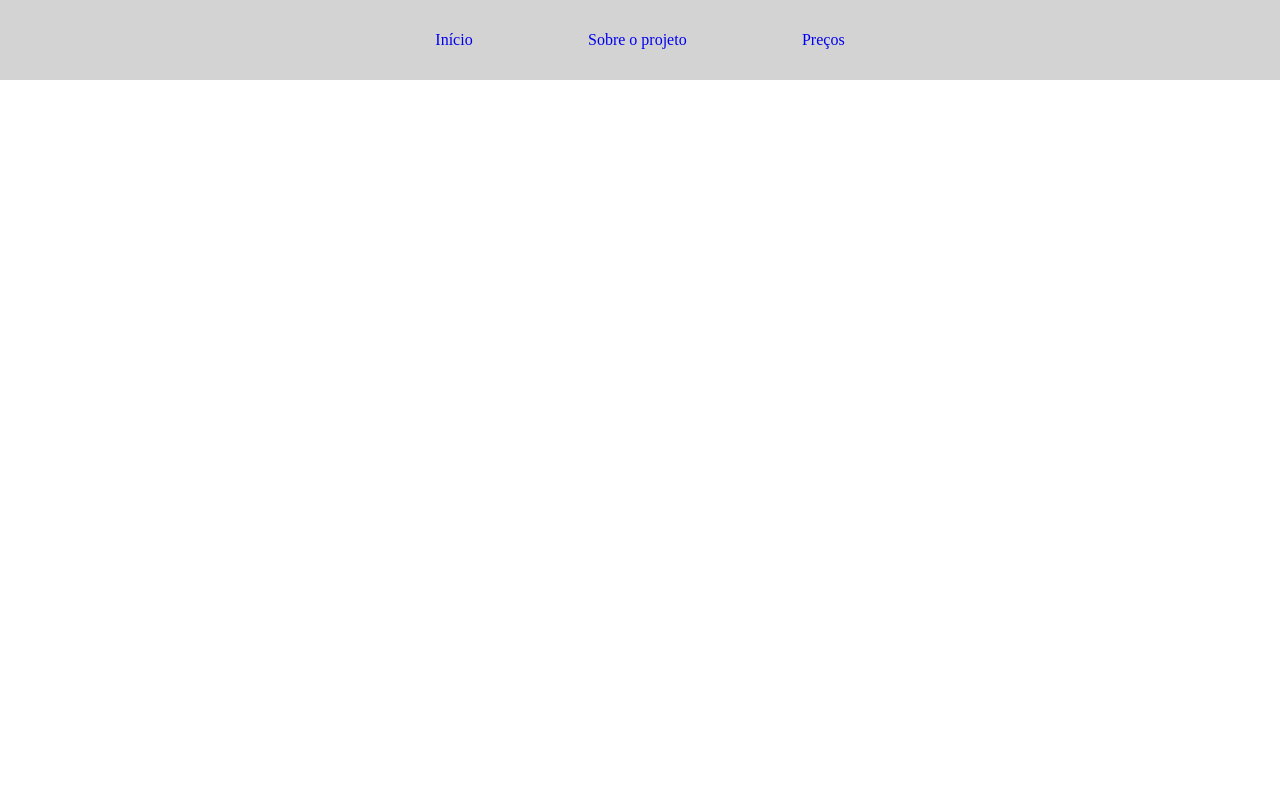
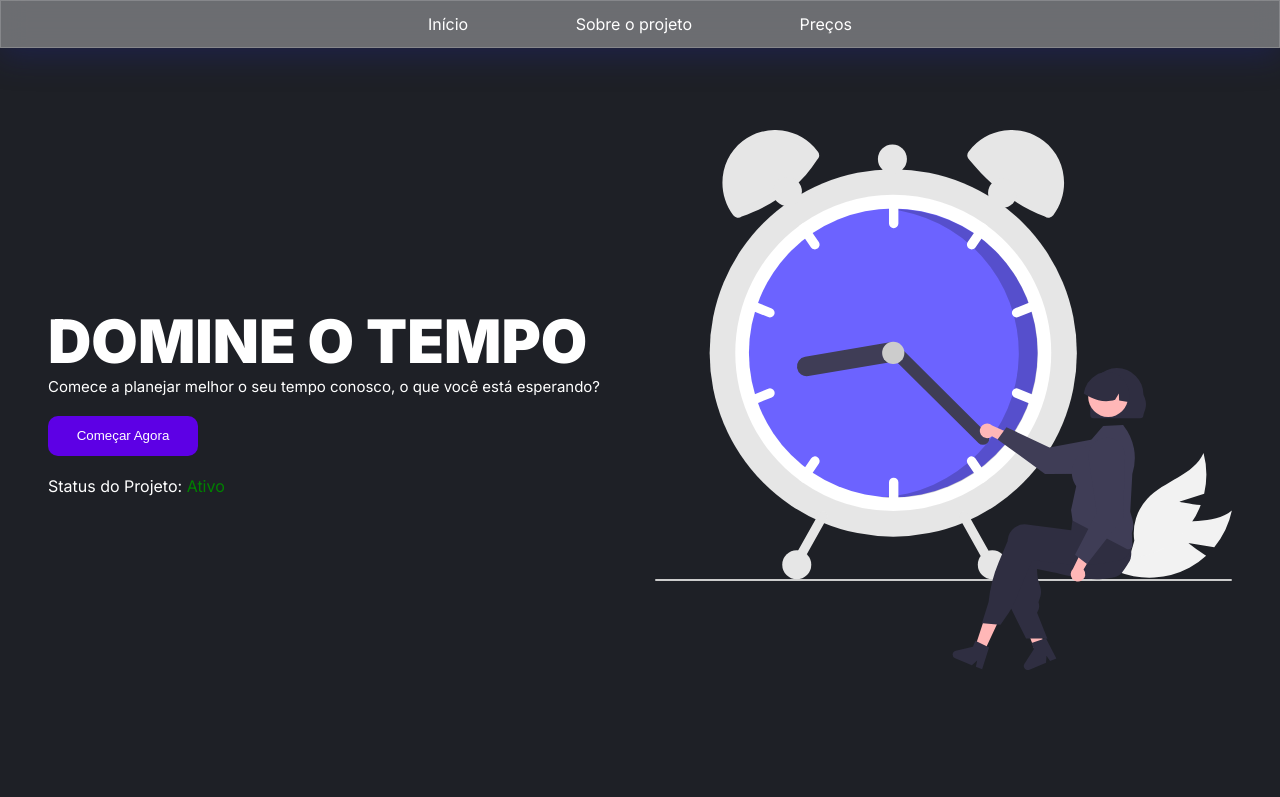
Before and after one commit to sx1n/projeto-integrador, a plain HTML site: page index.html in a window 1280 px wide. Shown: the top 797 px of the page. Drawn offline with Linux system fonts and the light colour scheme.

Commit message:
Hero parcialmente pronta

```diff
--- a/assets/css/style.css
+++ b/assets/css/style.css
@@ -1,15 +1,25 @@
+:root {
+  --primary-color: #5d00e5;
+  --white-color: #ffffff;
+  --black-color: #1e2026;
+}
+
 * {
   margin: 0;
   padding: 0;
+  box-sizing: border-box;
+  outline: none;
 }
 
 html {
   font-size: 62.5%;
   scroll-behavior: smooth;
+  font-family: "Inter", sans-serif;
 }
 
 body {
   font-size: 1.6rem;
+  color: var(--white-color);
 }
 
 h1,
@@ -18,7 +28,7 @@ h3,
 h4,
 h5,
 h6 {
-  font-family: "Montserrat", sans-serif;
+  font-family: "Inter", sans-serif;
 }
 
 h1 {
@@ -53,12 +63,26 @@ a {
   text-decoration: none;
 }
 
+.main-content {
+  max-width: 1200px;
+  padding: 8rem 3rem;
+}
+
 .menu {
-  background-color: lightgrey;
+  background: rgba(255, 255, 255, 0.35);
+  box-shadow: 0 8px 32px 0 rgba(31, 38, 135, 0.37);
+  backdrop-filter: blur(13.5px);
+  -webkit-backdrop-filter: blur(13.5px);
+  border: 1px solid rgba(255, 255, 255, 0.18);
   display: flex;
   justify-content: center;
   align-items: center;
-  height: 10vh;
+  height: 6vh;
+  position: fixed;
+  top: 0;
+  right: 0;
+  left: 0;
+  z-index: 1;
 }
 
 .menu-navbar {
@@ -70,11 +94,72 @@ a {
   display: flex;
   justify-content: space-evenly;
   flex-flow: row wrap;
+  color: var(--white-color);
+}
+
+.menu-navbar-content li a {
+  color: inherit;
 }
 
 .hero {
   min-height: 100vh;
-  background-color: dimgrey;
+  background-color: var(--black-color);
   display: grid;
-  grid-template-columns: 1fr 1fr;
+  position: relative;
+  grid-template-columns: repeat(2, 1fr);
+  grid-template-areas: "text image";
+  gap: 3rem;
+  padding: 6vh;
 }
+
+.hero-text {
+  grid-area: text;
+  height: 100%;
+  display: flex;
+  justify-content: center;
+  flex-flow: column nowrap;
+}
+
+.hero-text .hero-heading {
+  font-size: 6rem;
+  font-weight: 900;
+}
+
+.hero-text .hero-description {
+  font-size: 1.5rem;
+}
+
+.hero-img {
+  height: 100%;
+  grid-area: image;
+  display: flex;
+  align-items: center;
+  justify-content: center;
+}
+
+.hero-img img,
+.hero-img svg {
+  max-width: 100%;
+  min-height: auto;
+}
+
+.hero-text .btn-start-now {
+  background-color: var(--primary-color);
+  color: var(--white-color);
+  width: 15rem;
+  min-height: 4rem;
+  cursor: pointer;
+  padding: 1rem 2rem;
+  border-radius: 1rem;
+  border: none;
+  margin-top: 2rem;
+  margin-bottom: 2rem;
+}
+
+.online {
+  color: #008000;
+}
+
+.offline {
+  color: #B31415;
+}
--- a/index.html
+++ b/index.html
@@ -2,8 +2,14 @@
 <html lang="pt-BR">
   <head>
     <meta charset="UTF-8" />
+    <link rel="preconnect" href="https://fonts.googleapis.com" />
+    <link rel="preconnect" href="https://fonts.gstatic.com" crossorigin />
+    <link
+      href="https://fonts.googleapis.com/css2?family=Inter:wght@400;500;700;900&display=swap"
+      rel="stylesheet"
+    />
     <meta name="viewport" content="width=device-width, initial-scale=1.0" />
-  <link rel="stylesheet" href="assets/css/style.css">
+    <link rel="stylesheet" href="assets/css/style.css" />
     <title>Projeto</title>
   </head>
   <body>
@@ -17,12 +23,26 @@
       </nav>
     </header>
 
-  <!-- <section class="hero">
-    <h1 class="hero-heading">Gerencie seu tempo como Ninguém!</h1>
-    <p class="hero-description">Comece a gerenciar melhor o seu tempo conosco, o que você está esperando?</p>
-    <button>Começar Agora</button>
-    <p>Status do Projeto: <p id="status-project">Ativo</p></p>
-    <img src="./assets/img/hero_image.svg" alt="">
-  </section> -->
+    <section class="hero">
+      <div class="hero-text">
+        <h1 class="hero-heading">Domine o tempo</h1>
+        <span class="hero-description">
+          Comece a planejar melhor o seu tempo conosco, o que você está
+          esperando?
+        </span>
+        <button class="btn-start-now">Começar Agora</button>
+        <p>
+          Status do Projeto:
+          <span id="status-project" class="online">Ativo</span>
+        </p>
+      </div>
+      <div class="hero-img">
+        <img src="./assets/img/hero_image.svg" alt="" />
+      </div>
+    </section>
+
+    <img src="https://source.unsplash.com/random/" alt="" />
+    <img src="https://source.unsplash.com/random/" alt="" />
+    <img src="https://source.unsplash.com/random/" alt="" />
   </body>
 </html>
```
Also changed, not shown: assets/img/background_hero.svg (added). Lines whose indentation alone changed are shown as unchanged.
